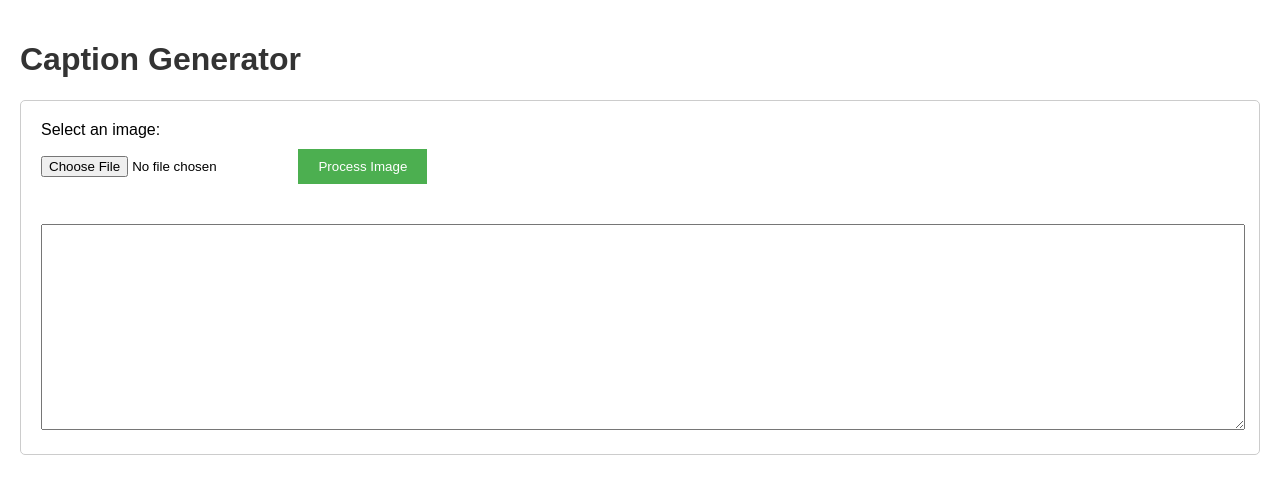
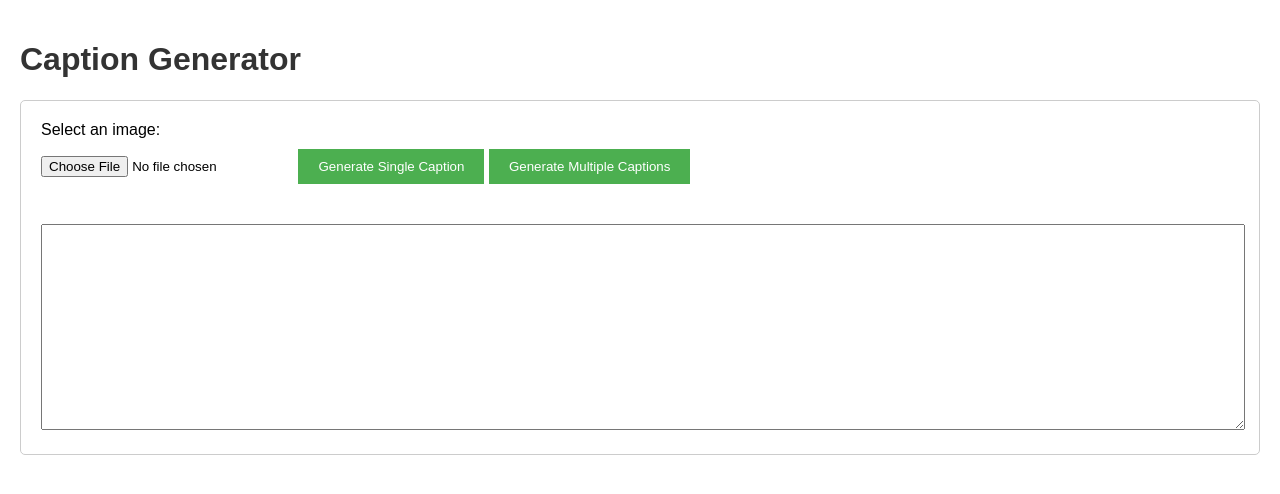
Before and after one commit to Atif1727/ImageCaptioning, a Flask app: page / in a window 1280 px wide. Shown: the top 494 px of the page. Run offline with Flask 3, Linux system fonts and the light colour scheme.

Commit message:
add multiple captions generator button

```diff
--- a/app.py
+++ b/app.py
@@ -1,4 +1,6 @@
 from flask import Flask, render_template, request, jsonify
+from typing import List
+from contextlib import closing
 from PIL import Image
 from transformers import BlipProcessor, BlipForConditionalGeneration
 from pathlib import Path
@@ -7,23 +9,24 @@ app = Flask(__name__)
 app.config['UPLOAD_FOLDER'] = 'static/uploads'
 
 
-max_length = 16
-num_beams = 4
-gen_kwargs = {"max_length": max_length, "num_beams": num_beams}
-
-
 processor = BlipProcessor.from_pretrained("Salesforce/blip-image-captioning-large")
 model = BlipForConditionalGeneration.from_pretrained("Salesforce/blip-image-captioning-large")
 
 
-def preprocess_image(image):
+def preprocess_image(image) -> Image:
     return Image.open(image).convert('RGB')
 
-def generate_captions(image: Image):
+def generate_captions(image: Image, num_return_sequences: int = 1) -> List[str]:
     inputs = processor(preprocess_image(image), return_tensors="pt")
 
     # Generate the output
-    outputs=model.generate(**inputs,**gen_kwargs)
+    outputs = model.generate(
+        **inputs,
+        max_length=16,
+        num_beams=4,
+        num_return_sequences=num_return_sequences,
+        temperature=1.0,
+    )
 
     # Decode the output and return the captions
     captions = []
@@ -40,7 +43,7 @@ def index():
 @app.route('/process_image', methods=['POST'])
 def predict():
     if 'image' not in request.files:
-        return
+        return jsonify({'error': 'No image found'})
 
     image = request.files['image']
     image_path = Path(app.config['UPLOAD_FOLDER']) / image.filename
@@ -49,9 +52,14 @@ def predict():
         with image_path.open('wb') as f:
             f.write(image.read())
     except Exception as e:
-        return jsonify({'error': 'failed to save image'})
+        return jsonify({'error': 'Failed to save image'})
 
-    captions_str = generate_captions(image_path)
+    captions_str = []
+
+    if 'generate_button_single' in request.form:
+        captions_str = generate_captions(image_path, num_return_sequences=1)
+    elif 'generate_button_multiple' in request.form:
+        captions_str = generate_captions(image_path, num_return_sequences=3)
 
     return render_template('index.html', captions=captions_str)
 
--- a/templates/index.html
+++ b/templates/index.html
@@ -29,12 +29,12 @@
         margin-bottom: 10px;
       }
 
-        .form-container input[type="file"] {
+      .form-container input[type='file'] {
         margin-top: 5px;
       }
 
-        .form-container input[type="submit"] {
-            background-color: #4CAF50;
+      .form-container input[type='submit'] {
+        background-color: #4caf50;
         color: white;
         padding: 10px 20px;
         border: none;
@@ -62,13 +62,26 @@
       {% endif %}
       <form method="POST" enctype="multipart/form-data" action="/process_image">
         <label for="image">Select an image:</label>
-            <input type="file" id="image" name="image">
-            <input type="submit" value="Process Image">
+        <input type="file" id="image" name="image" />
+
+        <!-- Single Caption Button -->
+        <input
+          type="submit"
+          name="generate_button_single"
+          value="Generate Single Caption"
+        />
+
+        <!-- Multiple Captions Button -->
+        <input
+          type="submit"
+          name="generate_button_multiple"
+          value="Generate Multiple Captions"
+        />
       </form>
       <div class="preview-image">
         {% if image_path %}
         <h3>Preview:</h3>
-                <img src="{{ image_path }}" alt="Preview">
+        <img src="{{ image_path }}" alt="Preview" />
         {% endif %}
       </div>
       <textarea id="output" name="output" readonly>{{ captions }}</textarea>
```
Also changed, not shown: index.py (added, +82 -0 lines), static/uploads/Image1.png (added), static/uploads/Image3 (1).png (added). Lines whose indentation alone changed are shown as unchanged.
